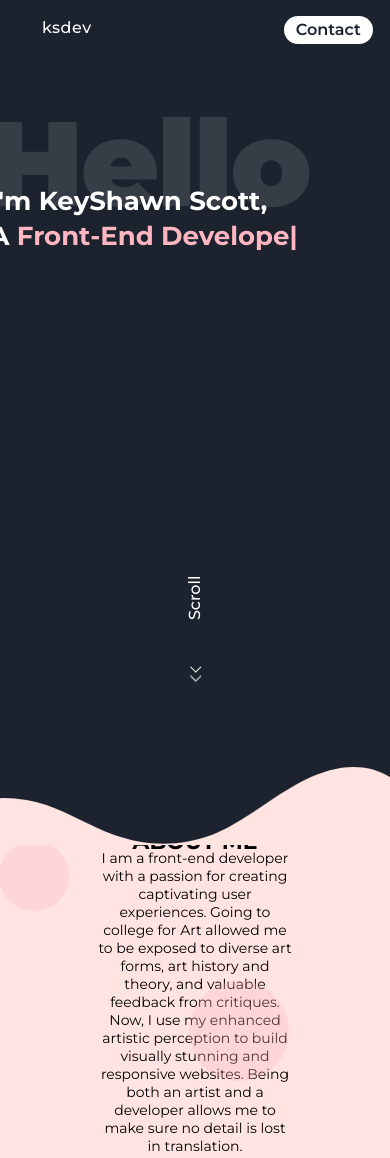
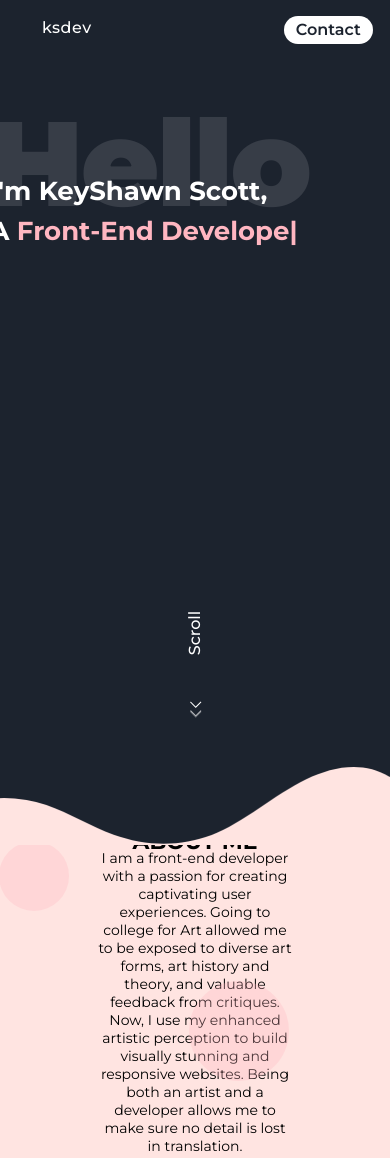
Before and after one commit to KeyShawn-Scott/Portfolio-Website, a plain HTML site: page index.html in a window 390 px wide. Shown: the top 1158 px of the page. Drawn offline with nearby package versions, Linux system fonts and the light colour scheme.

Commit message:
More responsive

```diff
--- a/styles.css
+++ b/styles.css
@@ -155,7 +155,7 @@ h1 {
   font-size: 38px;
   font-weight: bold;
   margin-right: 500px;
-  margin-bottom: -530px;
+  margin-bottom: -590px;
   position: absolute;
   display: inline-block;
   width: 40%;
@@ -166,7 +166,7 @@ h1 {
   #welcome-section > p {
     font-size: 26px;
     margin-right: 255px;
-    margin-top: -160px;
+    margin-top: -240px;
     white-space: nowrap;
   }
 }
@@ -178,7 +178,7 @@ h1 {
   align-items: center;
   justify-content: center;
   margin-right: 500px;
-  margin-top: 660px;
+  margin-top: 670px;
   position: absolute;
   width: 40%;
 }
@@ -198,7 +198,7 @@ h1 {
   .container h2 {
     font-size: 26px;
     white-space: nowrap;
-    margin-top: -110px;
+    margin-top: -120px;
   }
 }
 
@@ -221,7 +221,6 @@ span {
   justify-content: center;
   margin-top: 620px;
   margin-right: 1000px;
-  height: 100vh;
 }
 
 @media (max-width: 32rem) {
@@ -230,7 +229,7 @@ span {
     top: 50%;
     left: 50%;
     transform: translate(-50%, -50%);
-    margin-top: 570px;
+    margin-top: 220px;
   }
 }
 
```
